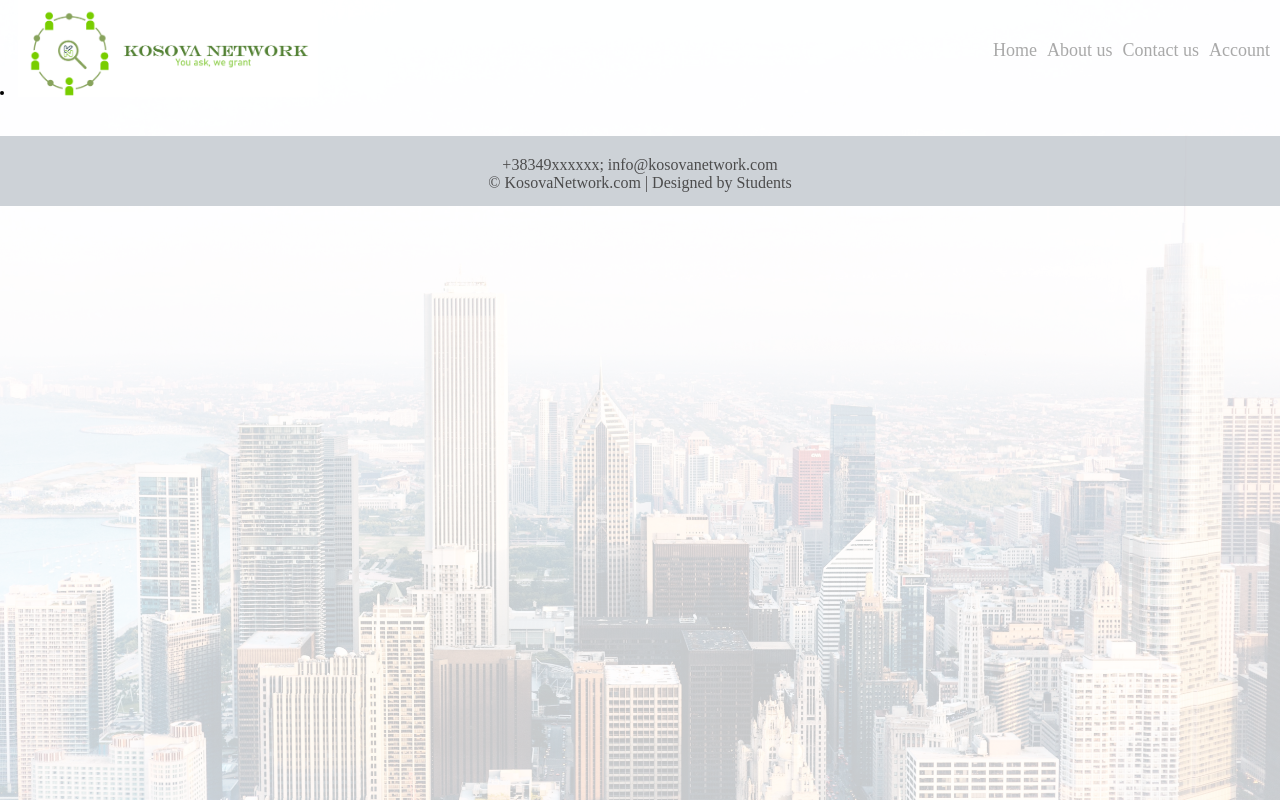
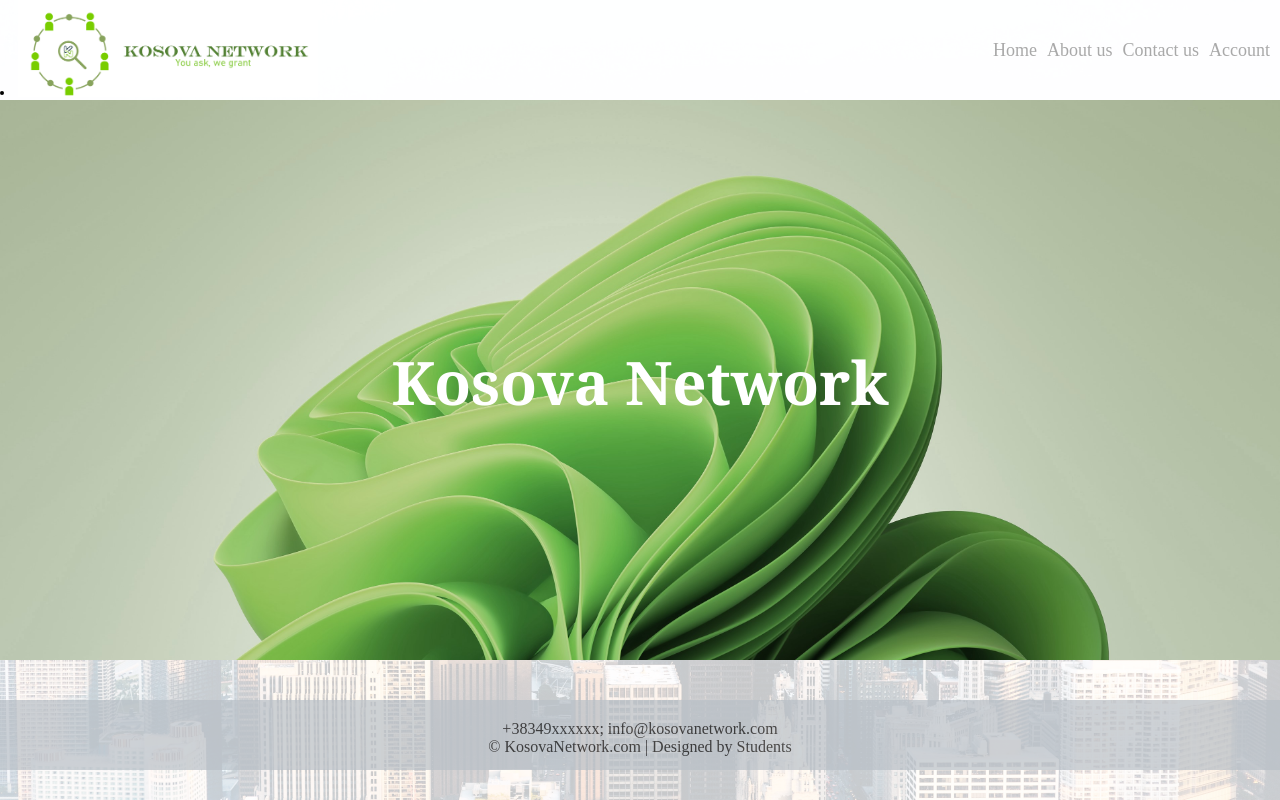
Before and after one commit to DeaFetahu/Inxhinieri-Web, a PHP site: page /faza1.html in a window 1280 px wide. Run offline with PHP 8.4, Linux system fonts and the light colour scheme.

Commit message:
Add files via upload

```diff
--- a/Aboutus.html
+++ b/Aboutus.html
@@ -7,7 +7,7 @@
     <body>
         <header class="header1">
             <li>
-            <a  href="#"><img id= "logo" src="logo2.png" /></a>
+           <img id= "logo" src="logo2.png" /></a>
             </li>
             <ul>
                     <li><a href="faza1.html">Home</a></li>
--- a/SignIn.html
+++ b/SignIn.html
@@ -8,7 +8,7 @@
 
         <header class="header1">
             <li>
-            <a  href="#"><img id= "logo" src="logo2.png" /></a>
+           <img id= "logo" src="logo2.png" /></a>
             </li>
             <ul>
                     <li><a href="faza1.html">Home</a></li>
--- a/account.html
+++ b/account.html
@@ -8,7 +8,7 @@
 
         <header class="header1">
             <li>
-            <a  href="#"><img id= "logo" src="logo2.png" /></a>
+           <img id= "logo" src="logo2.png" /></a>
             </li>
             <ul>
                     <li><a href="faza1.html">Home</a></li>
--- a/contactus.html
+++ b/contactus.html
@@ -7,7 +7,7 @@
     <body>
         <header class="header1">
             <li>
-            <a  href="#"><img id= "logo" src="logo2.png" /></a>
+           <img id= "logo" src="logo2.png" /></a>
             </li>
             <ul>
                     <li><a href="faza1.html">Home</a></li>
--- a/faza1.css
+++ b/faza1.css
@@ -137,3 +148,24 @@ h1{
     opacity: 0.7;
 
 }
+/*home page*/
+#fotoHome{
+    background: fixed;
+    width: 100vw;
+    height: 70vh;
+}
+.container {
+    position: relative;
+    text-align: center;
+    color: white;
+  }
+  .centered {
+    position: absolute;
+    font-size:60px;
+    color: white;
+    font-family:Cambria, Cochin, Georgia, Times, 'Times New Roman', serif;
+    top: 50%;
+    left: 50%;
+    transform: translate(-50%, -50%);
+  }
+/*------------------------------------------------------------*/
--- a/faza1.html
+++ b/faza1.html
@@ -8,7 +8,7 @@
 
         <header class="header1">
             <li>
-            <a  href="#"><img id= "logo" src="logo2.png" /></a>
+            <img id= "logo" src="logo2.png" />
             </li>
             <ul>
                     <li><a href="faza1.html">Home</a></li>
@@ -17,6 +17,12 @@
                     <li><a href="account.html">Account</a></li>
             </ul>
         </header>
+        <main class="mainHome">
+           <div class="container">
+            <img id="fotoHome" src="backgroundHome1.jpg" style="width:100%;">
+            <div class="centered"><b>Kosova Network</b></div>
+          </div>
+        </main>
         <br>
         <br>
         <div class="footer">
```
Also changed, not shown: other parts of faza1.css (+30 -19 lines), backgroundHome1.jpg (added).
